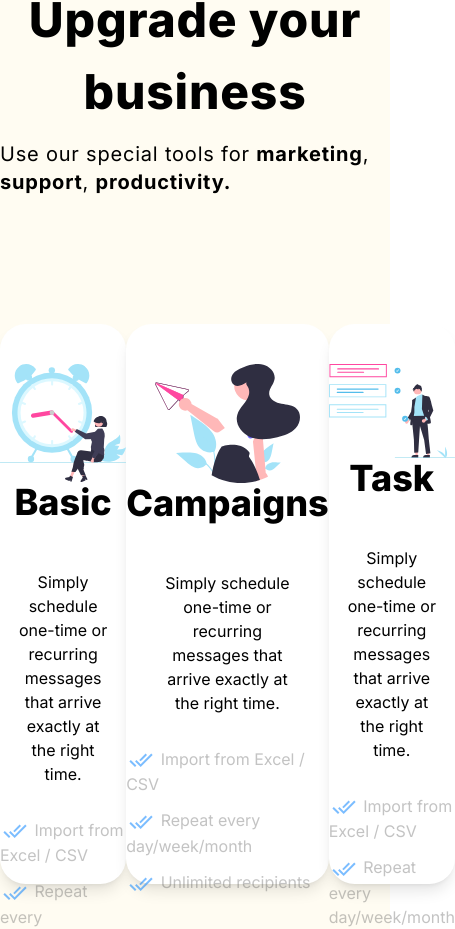
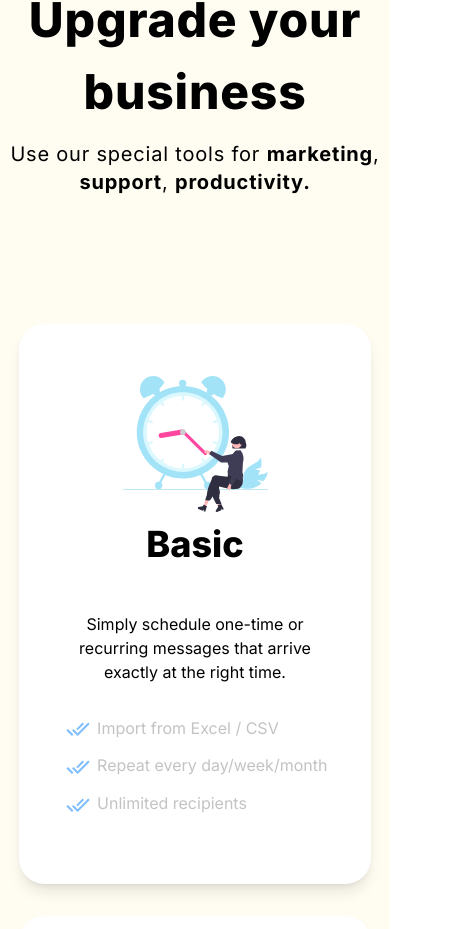
Before and after one commit to Nouman-Ali953/messages_extension, a Next.js app: page / in a window 390 px wide. Shown: the part 1019-1948 px from the top of the page, 455 px wide, since content can reach past the window. Built offline with nearby package versions, Linux system fonts and the light colour scheme.

Commit message:
upgrade page responsive

```diff
--- a/src/app/page.js
+++ b/src/app/page.js
@@ -32,12 +32,12 @@ const Home = () => {
         </div>
 
       </div>
-      <div className="mt-[10rem] bg-[#FFFCF2] w-full h-[180vh] flex items-center justify-center flex-col py-16">
+      <div className="mt-[10rem] bg-[#FFFCF2] w-full min-h-[180vh] flex items-center justify-center flex-col py-16">
         <div className="flex flex-col gap-4 items-center tracking-wider">
           <h2 className="text-center text-[3rem] p-3 pt-0 font-extrabold">
             Upgrade your business
           </h2>
-          <p className="-mt-4 text-xl">
+          <p className="-mt-4 text-xl text-center">
             Use our special tools for{" "}
             <span className="font-bold hover:text-orange-500 transition-colors ease-in-out cursor-pointer">
               {" "}
@@ -55,7 +55,7 @@ const Home = () => {
             </span>
           </p>
         </div>
-        <div className="flex mt-[8rem] w-full h-full justify-evenly">
+        <div className="flex mt-[8rem] w-full h-full justify-evenly flex-wrap gap-8">
           <Card title="Basic" source="/scheduler.svg" />
           <Card title="Campaigns" source="/campaigns.svg" />
           <Card title="Task" source="/tasks.svg" />
```
